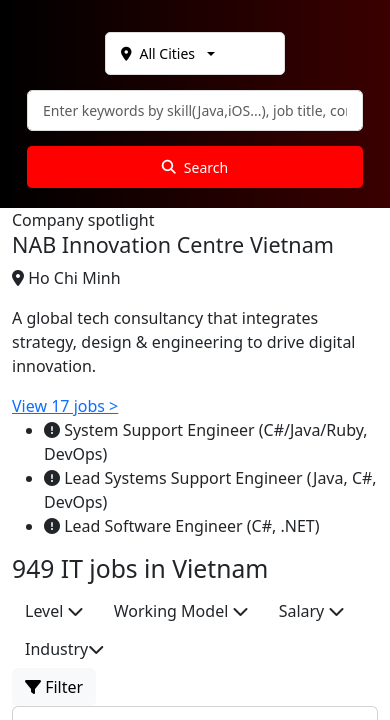
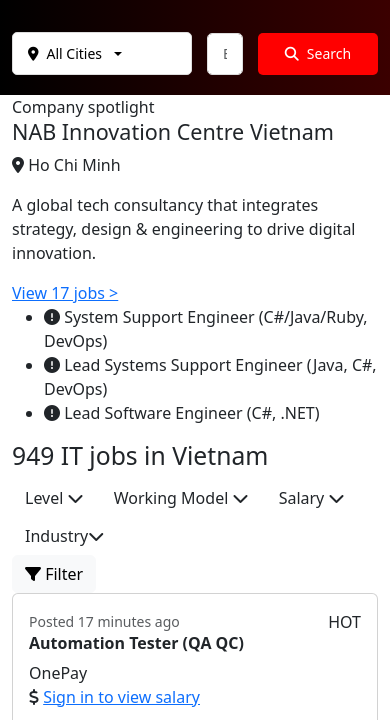
Before and after one commit to mtclote/fontweb, a plain HTML site: page index.html in a window 390 px wide. Shown: the part 58-778 px from the top of the page. Drawn offline with nearby package versions, Linux system fonts and the light colour scheme.

Commit message:
update4.1

```diff
--- a/styles.css
+++ b/styles.css
@@ -88,17 +88,3 @@
 .search-btn i {
     font-size: 14px;
 }
-
-/* Đảm bảo responsive */
-@media (max-width: 768px) {
-    .search-bar {
-        flex-direction: column;
-        padding: 0 15px;
-    }
-
-    .search-dropdown,
-    .search-input,
-    .search-btn {
-        width: 100%;
-    }
-}
```
